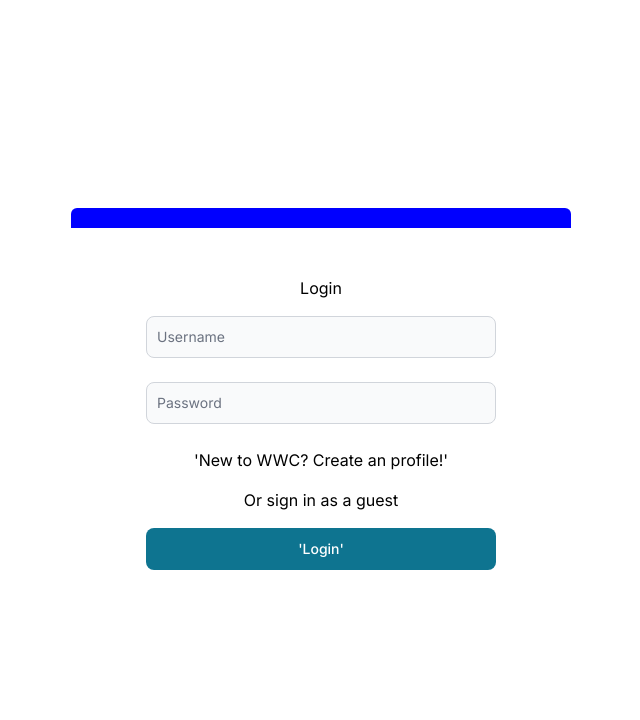
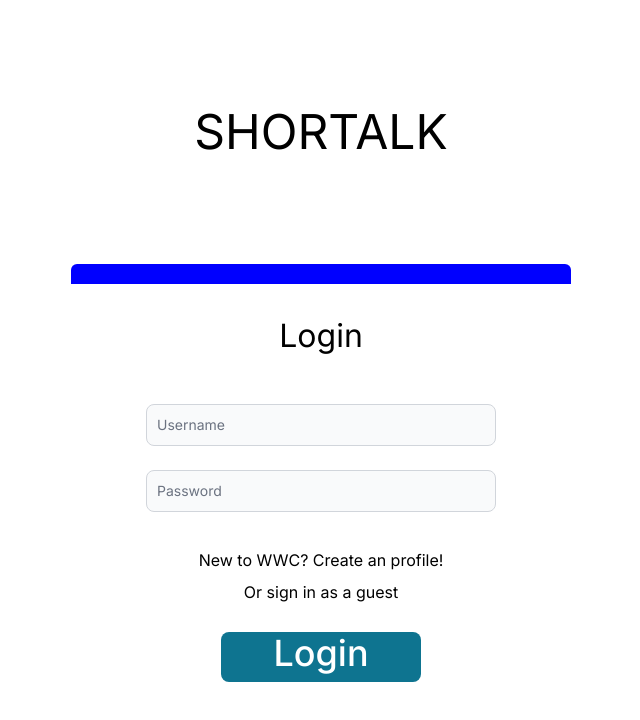
Before and after one commit to JarIsCoding/Shortalk---Front-End, a Next.js app: page / in a window 1280 px wide. Shown: the top 720 px of the page, without its empty margins (319-959 px from the left). Built offline with nearby package versions, Linux system fonts and the light colour scheme.

Commit message:
size changes pulling to get colors and fonts

```diff
--- a/src/app/globals.css
+++ b/src/app/globals.css
@@ -15,3 +15,8 @@
     height: 50px;
     border-radius: 0px;
 }
+
+.loginBtn{
+    width: 200px;
+    height: 50px;
+}
--- a/src/app/page.tsx
+++ b/src/app/page.tsx
@@ -36,30 +36,43 @@ export default function Home() {
   }
 
   return (
-    <div className='grid grid-flow-row justify-center pt-52'>
-      <div className='bigCardBg rounded-md flex justify-center pt-12'>
+    <div className='grid grid-flow-row justify-center'>
+
+      <div className='py-24 text-center'>
+        <p className='text-[48px]'>
+          SHORTALK
+        </p>
+      </div>
+
+      <div className='bigCardBg rounded-md flex justify-center'>
         <form className="flex max-w-md flex-col gap-4">
 
           {/* Top Text */}
-          <div className='text-center'>
+          <div className='text-center py-7 text-[32px]'>
             Login
           </div>
 
           {/* Username and password Input Field */}
-          <TextInput id="username" type="text" placeholder='Username' className='inputSize' onChange={(e) => setUsername(e.target.value)} required />
-          <TextInput id="password1" type="password" placeholder='Password' className='inputSize' onChange={(e) => setPassword(e.target.value)} required />
+          <TextInput id="username" type="text" placeholder='Username' className='inputSize rounded-none' onChange={(e) => setUsername(e.target.value)} required />
+          <TextInput id="password1" type="password" placeholder='Password' className='inputSize rounded-none' onChange={(e) => setPassword(e.target.value)} required />
 
-          <p onClick={() => router.push('/pages/signUpPage')} className='text-center'>
-            'New to WWC? Create an profile!'
-          </p>
+          <div className='py-3'>
+            <p onClick={() => router.push('/pages/signUpPage')} className='text-center pb-2'>
+              New to WWC? Create an profile!
+            </p>
 
-          <p onClick={() => { router.push('/pages/homePage'); setUsername('Guest') }} className='text-center'>
-            Or sign in as a guest
-          </p>
+            <p onClick={() => { router.push('/pages/homePage'); setUsername('Guest') }} className='text-center'>
+              Or sign in as a guest
+            </p>
+          </div>
 
-          <Button onClick={handleSubmit}>
-            'Login'
-          </Button>
+          <div className='flex justify-center'>
+            <Button onClick={handleSubmit} className='loginBtn'>
+              <p className='text-[36px] text-center'>
+                Login
+              </p>
+            </Button>
+          </div>
         </form>
       </div>
     </div>
```
